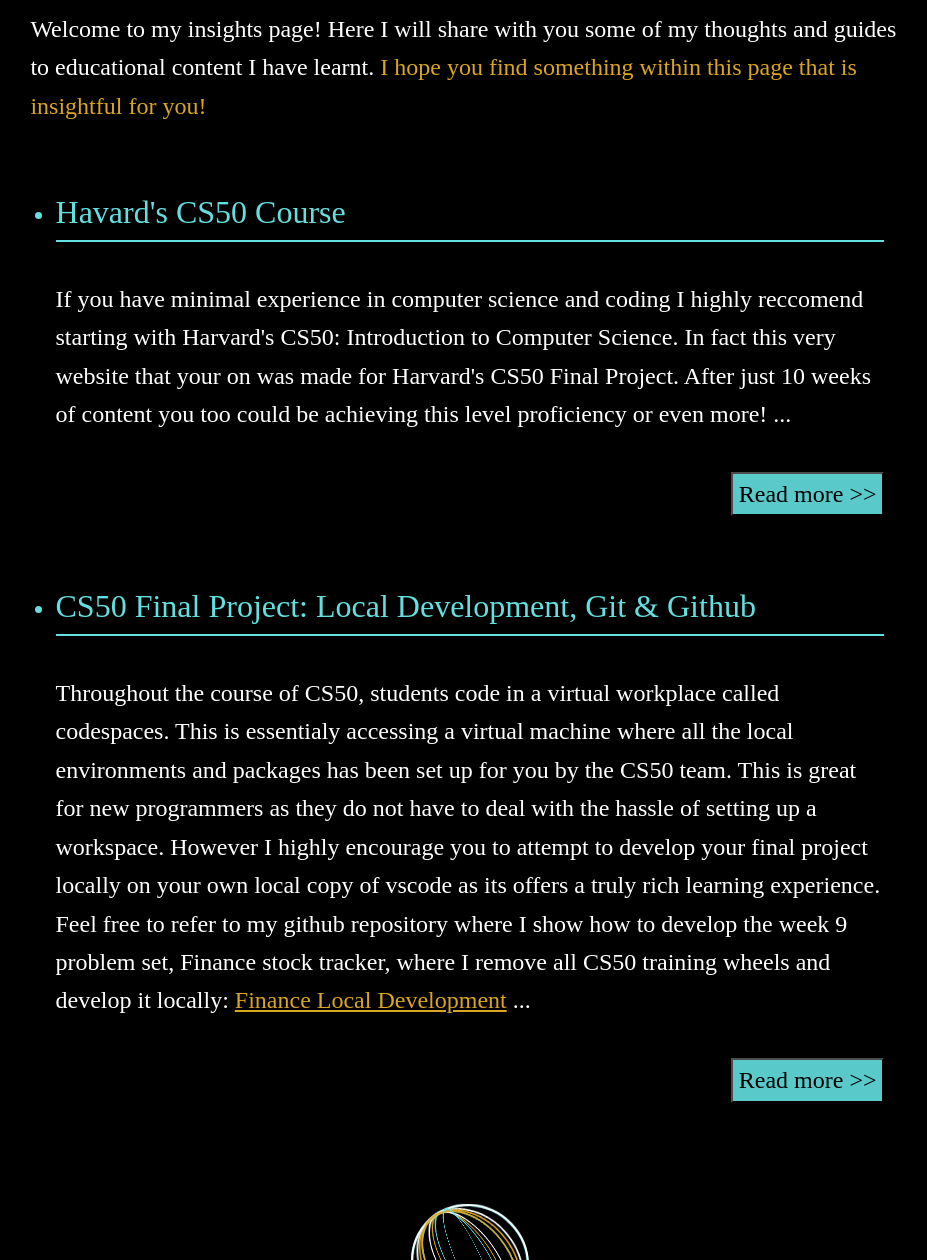
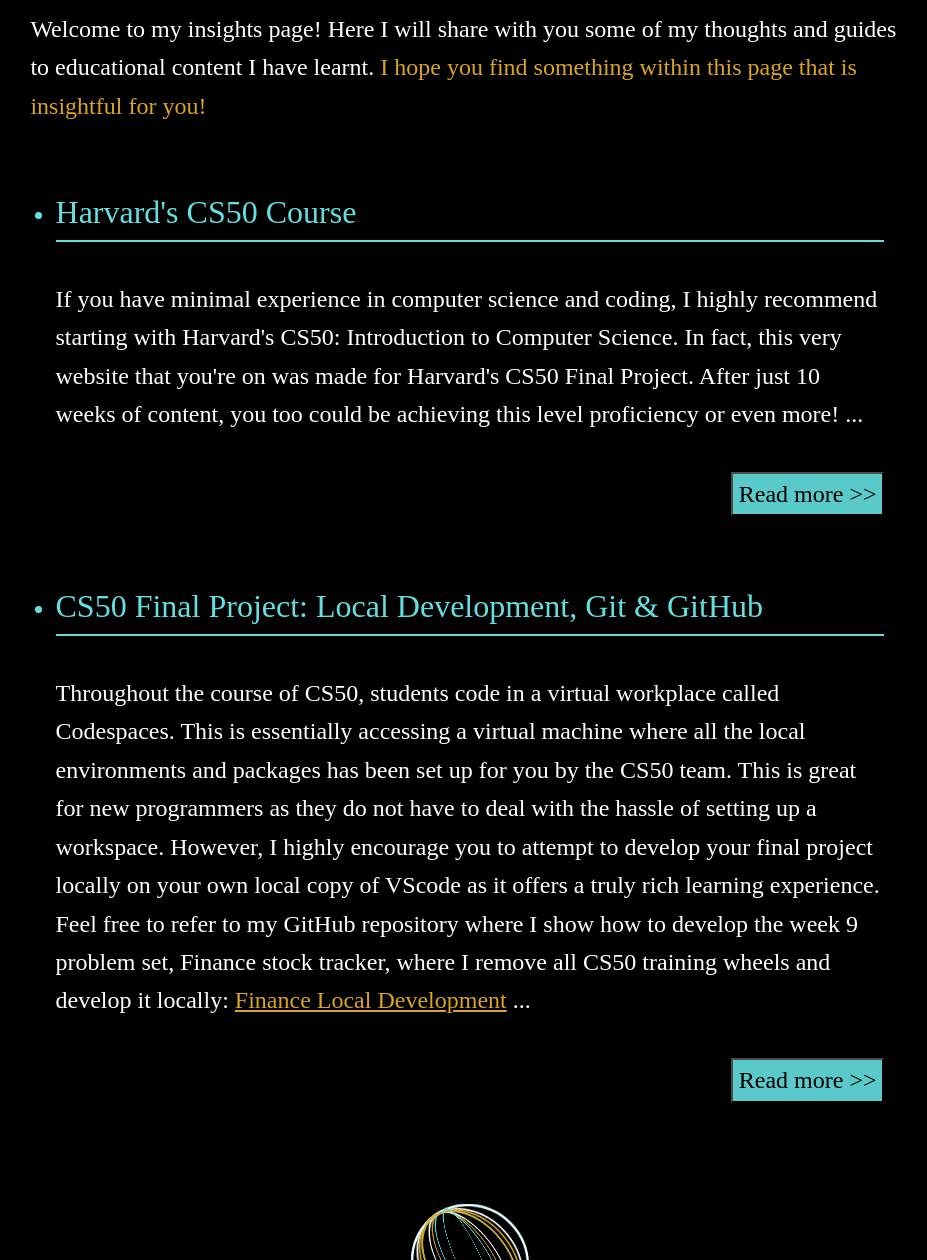
Before and after one commit to Wnayar/Personal_Webpage, a Flask app: page /insights in a window 1280 px wide. Shown: the part 216-1476 px from the top of the page, without its empty margins (170-1097 px from the left). Run offline with Flask 3, Linux system fonts and the light colour scheme; some libraries are stand-ins or nearby versions.

Commit message:
Checked and fixed all spelling and punctuation errors

```diff
--- a/app.py
+++ b/app.py
@@ -24,4 +24,4 @@ def deeplearning():
 def motivation():
     return render_template("motivation.html")
 
-# in the future I want to add a Deep Learning route/page to discuss research fidnings
+# in the future I want to add a Deep Learning route/page to discuss research findings
--- a/templates/Insights.html
+++ b/templates/Insights.html
@@ -13,28 +13,28 @@
         <h2 class="aboutme2 centertext2">Welcome to my insights page! Here I will share with you some of my thoughts and guides to educational content I have learnt. <span class="gold">I hope you find something within this page that is insightful for you!</span></h2>
         <br><br>
         <ul class="aboutme2 centertext2new">
-            <li class="teal"><h2>Havard's CS50 Course</h2></li>
+            <li class="teal"><h2>Harvard's CS50 Course</h2></li>
             <div class="borderinsights"></div>
             <br>
-            <div>If you have minimal experience in computer science and coding I highly reccomend starting with Harvard's CS50: Introduction to Computer Science. In fact this very website that your on was made for Harvard's CS50 Final Project. After just 10 weeks of content you too could be achieving this level proficiency or even more! <span id="dots">...</span></div>
+            <div>If you have minimal experience in computer science and coding, I highly recommend starting with Harvard's CS50: Introduction to Computer Science. In fact, this very website that you're on was made for Harvard's CS50 Final Project. After just 10 weeks of content, you too could be achieving this level proficiency or even more! <span id="dots">...</span></div>
             <br>
             <span id="more">
             <!-- description taken from  https://pll.harvard.edu/course/cs50-introduction-computer-science?delta=0-->
             <div> It is an entry-level course taught by David J. Malan, it teaches students how to think algorithmically and solve problems efficiently. Topics include abstraction, algorithms, data structures, encapsulation, resource management, security, software engineering, and web development. Languages include C, Python, SQL, and JavaScript plus CSS and HTML. Problem sets inspired by real-world domains of biology, cryptography, finance, forensics, and gaming. You can sign up for the course for free and complete in at your own pace here is a link to sign up! <a class="gold" href="https://pll.harvard.edu/course/cs50-introduction-computer-science?delta=0">Harvard CS50 sign up</a> </div>
             <br>
-            <div>I will admit that the course was daunting at first as the jump from the lecture content to the problem set is fairly huge, but you will soon realise google and stackoverflow are your best friends to work through any bugs you face! Dont give up and I guarantee by week 5 of the course you will like programming and coding comes natural to you!</div>
+            <div>I will admit that the course was daunting at first as the jump from the lecture content to the problem set is fairly huge, but you will soon realise Google and Stackoverflow are your best friends to work through any bugs you face! Don't give up and I guarantee by week 5 of the course you will like programming and coding comes natural to you!</div>
             </span>
             <button class="buttoninsights" id="button1" onclick="readMore()">Read more >></button>
             <br><br><br>
-            <li class="teal"><h2>CS50 Final Project: Local Development, Git & Github</h2></li>
+            <li class="teal"><h2>CS50 Final Project: Local Development, Git & GitHub</h2></li>
             <div class="borderinsights"></div>
             <br>
-            <div>Throughout the course of CS50, students code in a virtual workplace called codespaces. This is essentialy accessing a virtual machine where all the local environments and packages has been set up for you by the CS50 team. This is great for new programmers as they do not have to deal with the hassle of setting up a workspace. However I highly encourage you to attempt to develop your final project locally on your own local copy of vscode as its offers a truly rich learning experience. Feel free to refer to my github repository where I show how to develop the week 9 problem set, Finance stock tracker, where I remove all CS50 training wheels and develop it locally: <a class="gold" href="https://github.com/Wnayar/finance_local_development">Finance Local Development</a> <span id="dots2">...</span> </div>
+            <div>Throughout the course of CS50, students code in a virtual workplace called Codespaces. This is essentially accessing a virtual machine where all the local environments and packages has been set up for you by the CS50 team. This is great for new programmers as they do not have to deal with the hassle of setting up a workspace. However, I highly encourage you to attempt to develop your final project locally on your own local copy of VScode as it offers a truly rich learning experience. Feel free to refer to my GitHub repository where I show how to develop the week 9 problem set, Finance stock tracker, where I remove all CS50 training wheels and develop it locally: <a class="gold" href="https://github.com/Wnayar/finance_local_development">Finance Local Development</a> <span id="dots2">...</span> </div>
             <br>
             <span id="more2">
             <div>I also firmly belive it is very important to learn about Git and Github and understand how to use it. In short it essentially tracks your changes locally (GIT) and allows you to post your changes to an online tracker (GITHUB) which u can then pull back into your local device. Please refer to my github repository where I discuss in detail further how to develop locally and use Git and Github. Some key topics included are: installing Windows Subsytem for Linux (WSL), install ubuntu to host WSL, learning about apt-get and pip3 packet managers, installing extensions, and all the resources and links needed to create a Github repository and how to utilise it with Git on your machine: <a class="gold" href="https://github.com/Wnayar/git_github_cs50_guide">Git & Github-More Local Developement</a></div>
             <br>
-            <div>I personally spent a lot of time learning how to develop locally and  how to use Git & Github, I hope this guide flattens the learnign curve for these topics which can be daunting for a new programmer, but dont worry its really not as complicated as it appears to be!</div>
+            <div>I personally spent a lot of time learning how to develop locally and how to use Git & GitHub, I hope this guide flattens the learning curve for these topics which can be daunting for a new programmer, but don't worry it's really not as complicated as it appears to be!</div>
             </span>
             <button class="buttoninsights" id="button2" onclick="readMore2()">Read more >></button>
             <br><br>
--- a/templates/index.html
+++ b/templates/index.html
@@ -9,7 +9,7 @@
         Make goals so great
     </div>
     <div class="container-fluid standard centergyro">
-        That you have to achieve them.
+        That you must achieve them.
     </div>
     <br>
     <div class="container-fluid">
@@ -51,7 +51,7 @@
     </div>
     <div class="container-fluid">
         <h1 class="aboutme centertext1 teal">About me</h1>
-        <h2 class="aboutme2 centertext2"> I have a strong passion for merging both finance and computer science to develop <span class="gold">automated abitrage algorithms</span>. By merging my expertise in <span class="gold">computer science</span> with my understanding of <span class="gold">finance</span>, I bring a unique perspective to algorithmic trading. My goal after university is to pursue a career as a <span class="gold"> qunatitiave trader</span> in high performing firms and to eventually become the best quantitative trader.</h2>
+        <h2 class="aboutme2 centertext2"> I have a strong passion for merging both finance and computer science to develop <span class="gold">automated arbitrage algorithms</span>. By merging my expertise in <span class="gold">computer science</span> with my understanding of <span class="gold">finance</span>, I bring a unique perspective to algorithmic trading. My goal after university is to pursue a career as a <span class="gold"> quantitative trader</span> in high performing firms and to eventually become the best quantitative trader.</h2>
         <br>
         <h3 class="aboutme centertext1new teal">Areas of interest</h3>
         <ul class="aboutme2 centertext2new">
--- a/templates/motivation.html
+++ b/templates/motivation.html
@@ -9,12 +9,12 @@
     <div class="container-fluid">
         <h1 class="aboutme centertext1motivation teal">Motivation</h1>
         <br>
-        <h2 class="aboutme2 centertext2">Welcome to my motivational page! Get ready to embark on a transformative journey as I share with you the motivational videos I find myself going back too constantly for a boost of inspiration, and one of my key approaches to life which I live by everyday. <span class="gold">I hope you find something within this page which inspires you to achieve all the great things your suppose to achieve in your life!</span></h2>
+        <h2 class="aboutme2 centertext2">Welcome to my motivational page! Get ready to embark on a transformative journey as I share with you the motivational videos, I find myself going back too constantly for a boost of inspiration, and one of my key approaches to life which I live by every day. <span class="gold">I hope you find something within this page which inspires you to achieve all the great things you are supposed to achieve in your life!</span></h2>
         <br><br>
         <ul class="aboutme2 centertext2new">
             <li class="teal">Kaizen Life Philosophy</li>
             <br>
-            <div>The philosphy of constant improvement. Everyday is an opportunity to improve, even if its only by 1%. Its not about being invincible, it's about being unstoppable.</div>
+            <div>The philosophy of constant improvement. Every day is an opportunity to improve, even if it's only by 1%. It's not about being invincible, it's about being unstoppable.</div>
             <br><br>
             <li class="teal">Gym Motivational Video</li>
             <!--Credits to: MAKAVELI*MOTIVATION channel on youtube https://www.youtube.com/@MAKAVELIMOTIVATION-->
@@ -54,7 +54,7 @@
     </div>
     <script>
         var typed = new Typed ('#words', {
-        strings: ["1% improvement everyday", "become unstoppable"],
+        strings: ["1% improvement every day", "become unstoppable"],
         typeSpeed: 100,
         backSpeed: 100,
         loop: true
```
